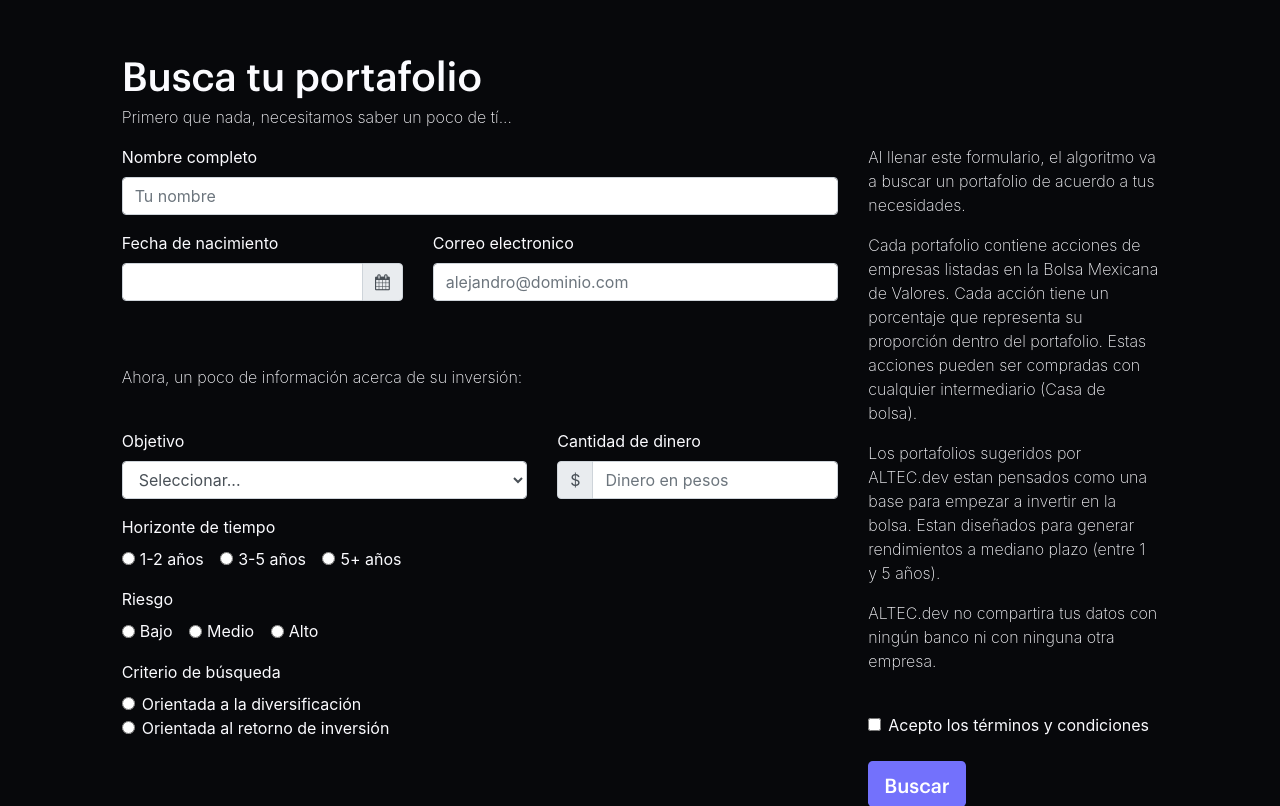
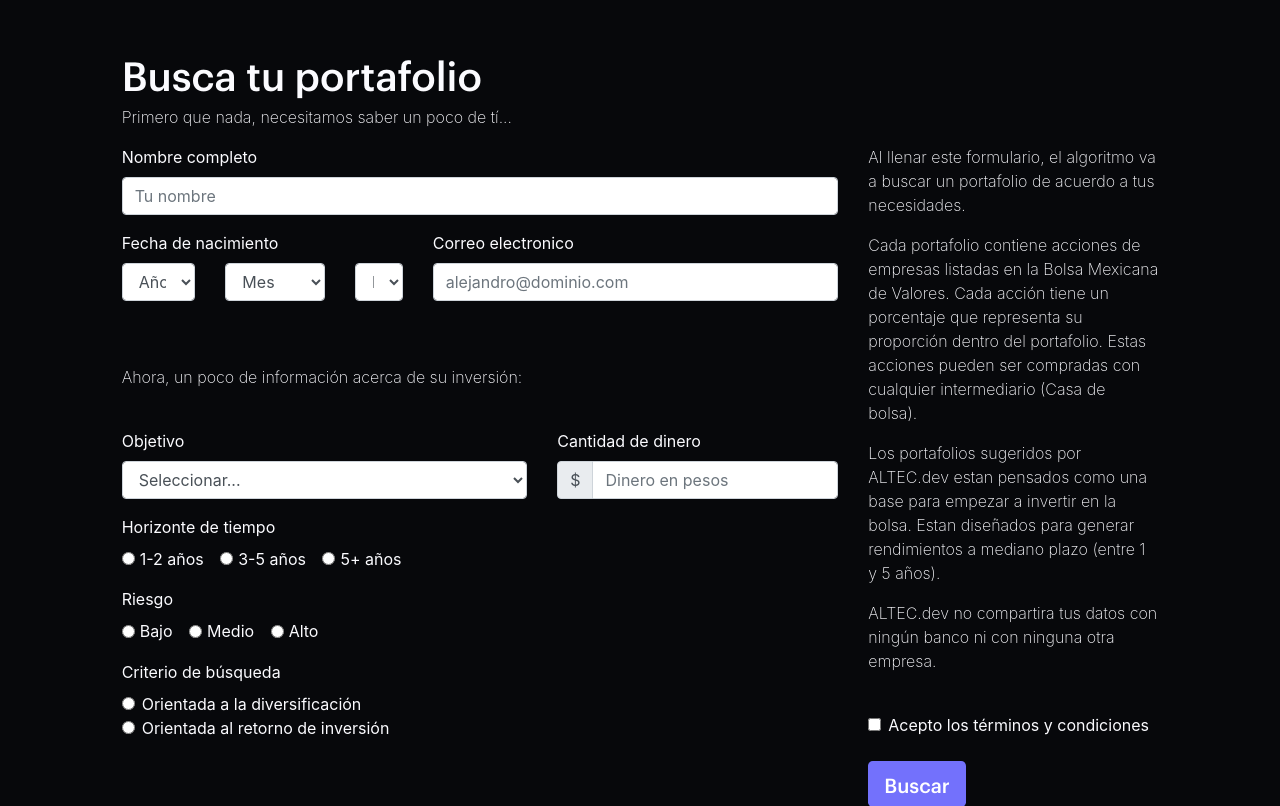
Before and after one commit to Alter93/portafolios-web, a Django app: template portfolios/templates/buscar.html in a window 1280 px wide. Shown: the part 61-867 px from the top of the page. Run offline with Django 3.2, Linux system fonts and the light colour scheme; the template is opened without the code that fills it, so the values that code supplies are empty; some libraries are stand-ins or nearby versions.

Commit message:
arreglar fechas

```diff
--- a/portfolios/buscar_form.py
+++ b/portfolios/buscar_form.py
@@ -1,3 +1,5 @@
+import datetime
+
 from django import forms
 from django.core.exceptions import ValidationError
 
@@ -9,7 +11,8 @@
         'required': 'Ingresa una direccion de correo electrónico.'
     })
     fecha_nacimiento = forms.DateField(error_messages={
-        'required': 'Acepta los términos y condiciones.'
+        'required': 'Selecciona una fecha de nacimiento.',
+        'invalid': 'Selecciona una fecha de nacimiento válida.'
     })
     objetivo = forms.CharField(max_length=100)
     dinero = forms.DecimalField(max_digits=12, error_messages={
--- a/portfolios/templates/buscar.html
+++ b/portfolios/templates/buscar.html
@@ -46,13 +46,65 @@
                         <div class="col-5">
                             <div class="form-group">
                                 <label for="exampleFormControlSelect1">Fecha de nacimiento</label>
-                                <div class="input-group date" data-provide="datepicker">
-                                    <input type="text" name="fecha_nacimiento" class="form-control" id="fecha_nac" data-date-end-date="-18y">
-                                    <div class="input-group-append">
-                                        <span class="input-group-text">
-                                            <span class="fa fa-calendar"></span>
-                                        </span>
+                                <div class="row">
+                                    <div class="col-4">
+                                        <select class="form-control selectpicker fecha mesano" id="year" >
+                                            <option selected>Año</option>
+                                            {% for year in years %}
+                                            <option value="{{ year }}">{{ year }}</option>
+                                            {% endfor %}
+                                        </select>
                                     </div>
+                                    <div class="col-5">
+                                        <select class="form-control selectpicker fecha mesano" id="mes" >
+                                            <option selected>Mes</option>
+                                            <option value="01">Enero</option>
+                                            <option value="02">Febrero</option>
+                                            <option value="03">Marzo</option>
+                                            <option value="04">Abril</option>
+                                            <option value="05">Mayo</option>
+                                            <option value="06">Junio</option>
+                                            <option value="07">Julio</option>
+                                            <option value="08">Agosto</option>
+                                            <option value="09">Septiembre</option>
+                                            <option value="10">Octubre</option>
+                                            <option value="11">Noviembre</option>
+                                            <option value="12">Diciembre</option>
+                                        </select>
+                                    </div>
+                                    <div class="col-3">
+                                        <select class="form-control selectpicker fecha" id="dia" >
+                                            <option selected>Día</option>
+                                        </select>
+                                    </div>
+                                    <input name="fecha_nacimiento"  id="fecha_nacimiento" type="text" hidden>
+                                    <script type="text/javascript">
+                                        $("#dia").change(function(){
+
+                                            var ano = $('#year').val();
+                                            var mes = $('#mes').val();
+                                            var dia = $('#dia').val();
+
+                                            $('#fecha_nacimiento').val(ano + "-" + mes + "-" + dia)
+                                        })
+                                        $(".mesano").change(function(){
+                                            var ano = $('#year').val();
+                                            var mes = $('#mes').val();
+                                            $('#dia').empty();
+                                            var opt = document.createElement('option');
+                                            opt.text = "Día";
+                                            opt.value = "Día";
+                                            $('#dia').append(opt);
+                                            var daysInMonth = new Date(ano, mes, 0).getDate();
+
+                                            for(var i = 1; i <= daysInMonth; i++){
+                                                var opt = document.createElement('option');
+                                                opt.text = i;
+                                                opt.value = i;
+                                                $('#dia').append(opt);
+                                            }
+                                        })
+                                    </script>
                                 </div>
                             </div>
                         </div>
--- a/portfolios/templates/header.html
+++ b/portfolios/templates/header.html
@@ -4,15 +4,17 @@
     <!-- Required meta tags -->
     <meta charset="utf-8">
     <meta name="viewport" content="width=device-width, initial-scale=1">
-
+    {% load static %}
     <!-- Bootstrap CSS -->
     <link rel="stylesheet" href="https://maxcdn.bootstrapcdn.com/bootstrap/4.0.0/css/bootstrap.min.css" integrity="sha384-Gn5384xqQ1aoWXA+058RXPxPg6fy4IWvTNh0E263XmFcJlSAwiGgFAW/dAiS6JXm" crossorigin="anonymous">
     <link href="/static/style.css" rel="stylesheet" />
-    <link rel="stylesheet" href="https://cdnjs.cloudflare.com/ajax/libs/bootstrap-datepicker/1.9.0/css/bootstrap-datepicker3.min.css" integrity="sha512-rxThY3LYIfYsVCWPCW9dB0k+e3RZB39f23ylUYTEuZMDrN/vRqLdaCBo/FbvVT6uC2r0ObfPzotsfKF9Qc5W5g==" crossorigin="anonymous" />
-    {% load static %}
     <link rel="shortcut icon" type="image/png" href="{% static 'favicon.ico' %}"/>
+    <link href="https://maxcdn.bootstrapcdn.com/font-awesome/4.7.0/css/font-awesome.min.css" rel="stylesheet">
+
+    <script src="https://code.jquery.com/jquery-3.2.1.slim.min.js" integrity="sha384-KJ3o2DKtIkvYIK3UENzmM7KCkRr/rE9/Qpg6aAZGJwFDMVNA/GpGFF93hXpG5KkN" crossorigin="anonymous"></script>
+    <script src="https://cdnjs.cloudflare.com/ajax/libs/popper.js/1.12.9/umd/popper.min.js" integrity="sha384-ApNbgh9B+Y1QKtv3Rn7W3mgPxhU9K/ScQsAP7hUibX39j7fakFPskvXusvfa0b4Q" crossorigin="anonymous"></script>
+    <script src="https://maxcdn.bootstrapcdn.com/bootstrap/4.0.0/js/bootstrap.min.js" integrity="sha384-JZR6Spejh4U02d8jOt6vLEHfe/JQGiRRSQQxSfFWpi1MquVdAyjUar5+76PVCmYl" crossorigin="anonymous"></script>
     <script src="https://cdn.plot.ly/plotly-2.2.0.min.js"></script>
-    <link href="https://maxcdn.bootstrapcdn.com/font-awesome/4.7.0/css/font-awesome.min.css" rel="stylesheet">
     <title>ALTEC.dev</title>
   </head>
   <body>
@@ -77,9 +79,5 @@
               </div>
           </div>
       </footer>
-      <script src="https://code.jquery.com/jquery-3.2.1.slim.min.js" integrity="sha384-KJ3o2DKtIkvYIK3UENzmM7KCkRr/rE9/Qpg6aAZGJwFDMVNA/GpGFF93hXpG5KkN" crossorigin="anonymous"></script>
-      <script src="https://cdnjs.cloudflare.com/ajax/libs/popper.js/1.12.9/umd/popper.min.js" integrity="sha384-ApNbgh9B+Y1QKtv3Rn7W3mgPxhU9K/ScQsAP7hUibX39j7fakFPskvXusvfa0b4Q" crossorigin="anonymous"></script>
-      <script src="https://maxcdn.bootstrapcdn.com/bootstrap/4.0.0/js/bootstrap.min.js" integrity="sha384-JZR6Spejh4U02d8jOt6vLEHfe/JQGiRRSQQxSfFWpi1MquVdAyjUar5+76PVCmYl" crossorigin="anonymous"></script>
-      <script src="https://cdnjs.cloudflare.com/ajax/libs/bootstrap-datepicker/1.9.0/js/bootstrap-datepicker.min.js" integrity="sha512-T/tUfKSV1bihCnd+MxKD0Hm1uBBroVYBOYSk1knyvQ9VyZJpc/ALb4P0r6ubwVPSGB2GvjeoMAJJImBG12TiaQ==" crossorigin="anonymous"></script>
   </body>
 </html>
```
Also changed, not shown: portfolios/views.py (+5 -2 lines).
